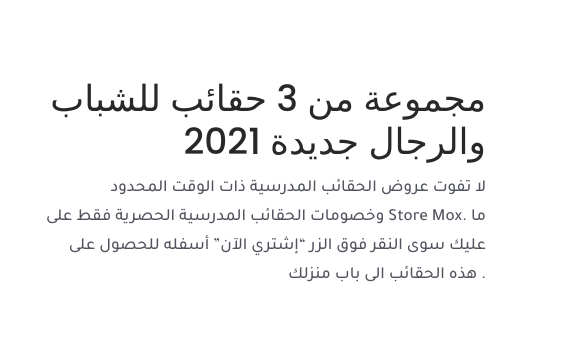
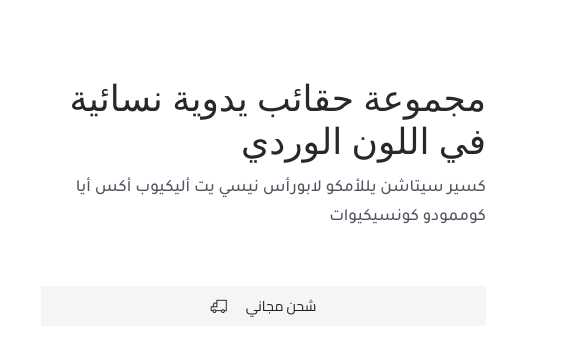
Before and after one commit to chafikamr/frontEnd-product-page-RTL, a plain HTML site: page index.html in a window 1280 px wide. Shown: the part 212-553 px from the top of the page, 709-1280 px from the left. Drawn offline with Linux system fonts and the light colour scheme.

Commit message:
Update index.html

```diff
--- a/index.html
+++ b/index.html
@@ -220,8 +220,8 @@
                 <div class="col-lg-5">
                     <div class="product_details">
                         <div class="product_details_title">
-                            <h2>مجموعة من 3 حقائب للشباب والرجال جديدة 2021</h2>
-                            <p>لا تفوت عروض الحقائب المدرسية ذات الوقت المحدود وخصومات الحقائب المدرسية الحصرية فقط على Store Mox. ما عليك سوى النقر فوق الزر “إشتري الآن” أسفله للحصول على هذه الحقائب الى باب منزلك .</p>
+                            <h2>مجموعة حقائب يدوية نسائية في اللون الوردي</h2>
+                            <p> كسير سيتاشن يللأمكو لابورأس نيسي يت أليكيوب أكس أيا كوممودو كونسيكيوات</p>
                         </div>
                         <div class="free_delivery d-flex flex-row align-items-center justify-content-center">
                             <span class="ti-truck"></span><span>شحن مجاني</span>
```
